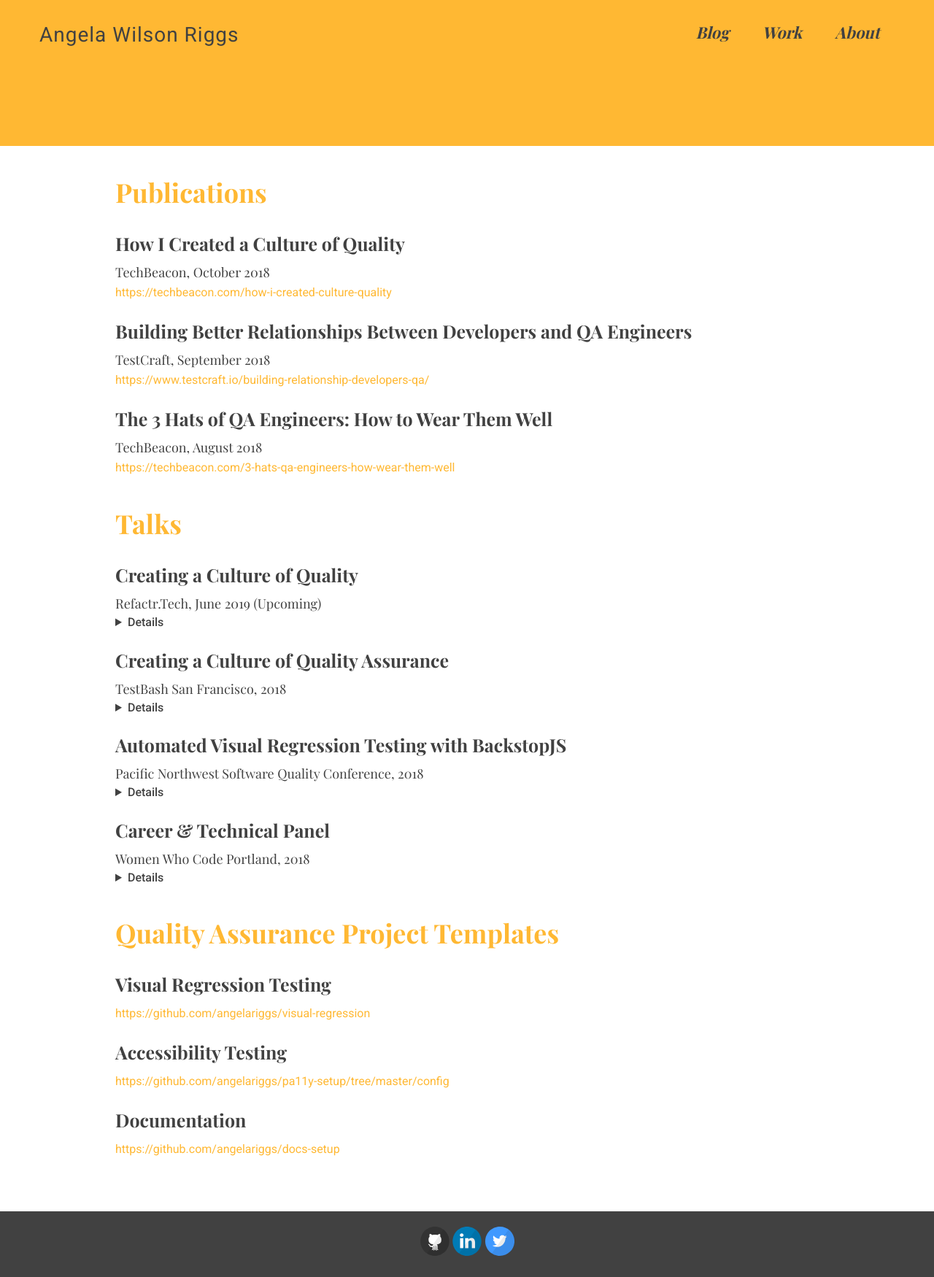
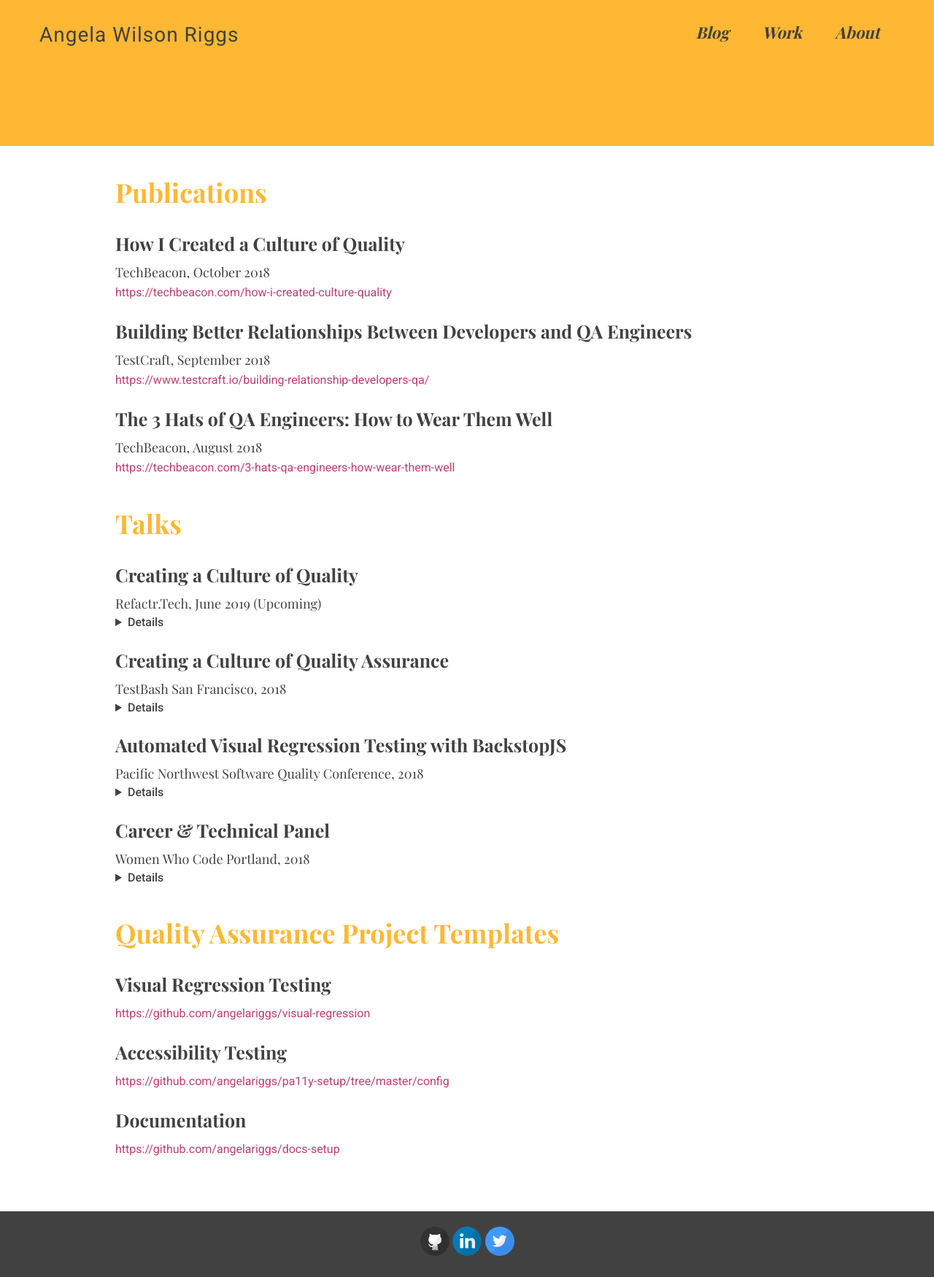
Before and after one commit to angelariggs/angelariggs.github.io, a Jekyll site: the page built from work.md, in a window 1280 px wide. Shown: the whole page at 73% size. Built offline with Jekyll 4.4.1, drawn with Linux system fonts in a browser that asks for light colours; some web fonts are replaced.

Commit message:
better color naming, new link color

```diff
--- a/_sass/_base.scss
+++ b/_sass/_base.scss
@@ -3,7 +3,10 @@ h1 {
   font-weight: 700;
   margin-bottom: 0.7em;
   font-size: 36px;
-  color: $coral;
+  color: $main-color;
+  a {
+    color: $main-color;
+  }
   a:hover {
     text-decoration: underline;
   }
@@ -39,7 +42,7 @@ p {
 }
 
 a {
-  color: $coral;
+  color: $secondary-color;
   &:hover {
     text-decoration: underline;
   }
--- a/_sass/_homepage.scss
+++ b/_sass/_homepage.scss
@@ -26,11 +26,11 @@
 
 hr {
   max-width: 80px;
-  border: 2.5px solid $coral;
+  border: 2.5px solid $main-color;
 }
 
 #quotes {
-  background-color: $coral;
+  background-color: $main-color;
   padding: 4em 1em;
   font-family: $display;
   font-style: italic;
--- a/_sass/_nav.scss
+++ b/_sass/_nav.scss
@@ -31,7 +31,7 @@ nav ul {
   position: relative;
   width: 100%;
   height: 200px;
-  background-color: $coral;
+  background-color: $main-color;
   /*opacity: 0.5;*/
   padding-top: 1.5em;
   margin-bottom: 2em;
--- a/_sass/_variables.scss
+++ b/_sass/_variables.scss
@@ -4,10 +4,8 @@
 //
 
 //Colors
-$blue: #1E90FF;
-$coral: #FFB833; // golden yellow
-$gold: #FFD700;
-$pink: #FF69B4;
+$main-color: #FFB833; // golden yellow
+$secondary-color: #C13E72;
 
 // Grays
 $black: #000;
--- a/style.scss
+++ b/style.scss
@@ -32,7 +32,6 @@ body {
 a {
   text-decoration: none;
   cursor: pointer;
-  color: $coral;
   &:hover {
     text-decoration: underline;
   }
```
